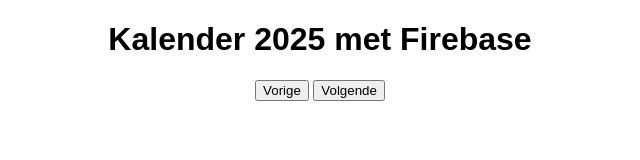
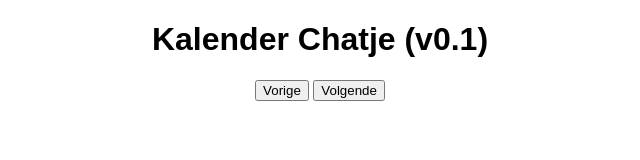
Before and after one commit to Dendeyy/chatjekalender, a plain HTML site: page index.html in a window 1280 px wide. Shown: the whole page, without its empty margins (320-960 px from the left). Drawn offline with Linux system fonts and the light colour scheme; no server answers.

Commit message:
Add files via upload

```diff
--- a/index.html
+++ b/index.html
@@ -1,9 +1,10 @@
 <!DOCTYPE html>
 <html lang="en">
+
 <head>
   <meta charset="UTF-8">
   <meta name="viewport" content="width=device-width, initial-scale=1.0">
-    <title>Kalender 2025 met Firebase</title>
+  <title>Kalender Chatje (v0.1)</title>
   <style>
     body {
             font-family: Arial, sans-serif;
@@ -283,8 +284,9 @@
         });
     </script>
 </head>
+
 <body>
-<h1>Kalender 2025 met Firebase</h1>
+  <h1>Kalender Chatje (v0.1)</h1>
   <div class="month-navigation">
     <button id="prevMonth">Vorige</button>
     <span id="currentMonthYear"></span>
@@ -308,4 +310,5 @@
     <div id="eventDetailsContent"></div>
   </div>
 </body>
+
 </html>
```
Lines whose indentation alone changed are shown as unchanged.
